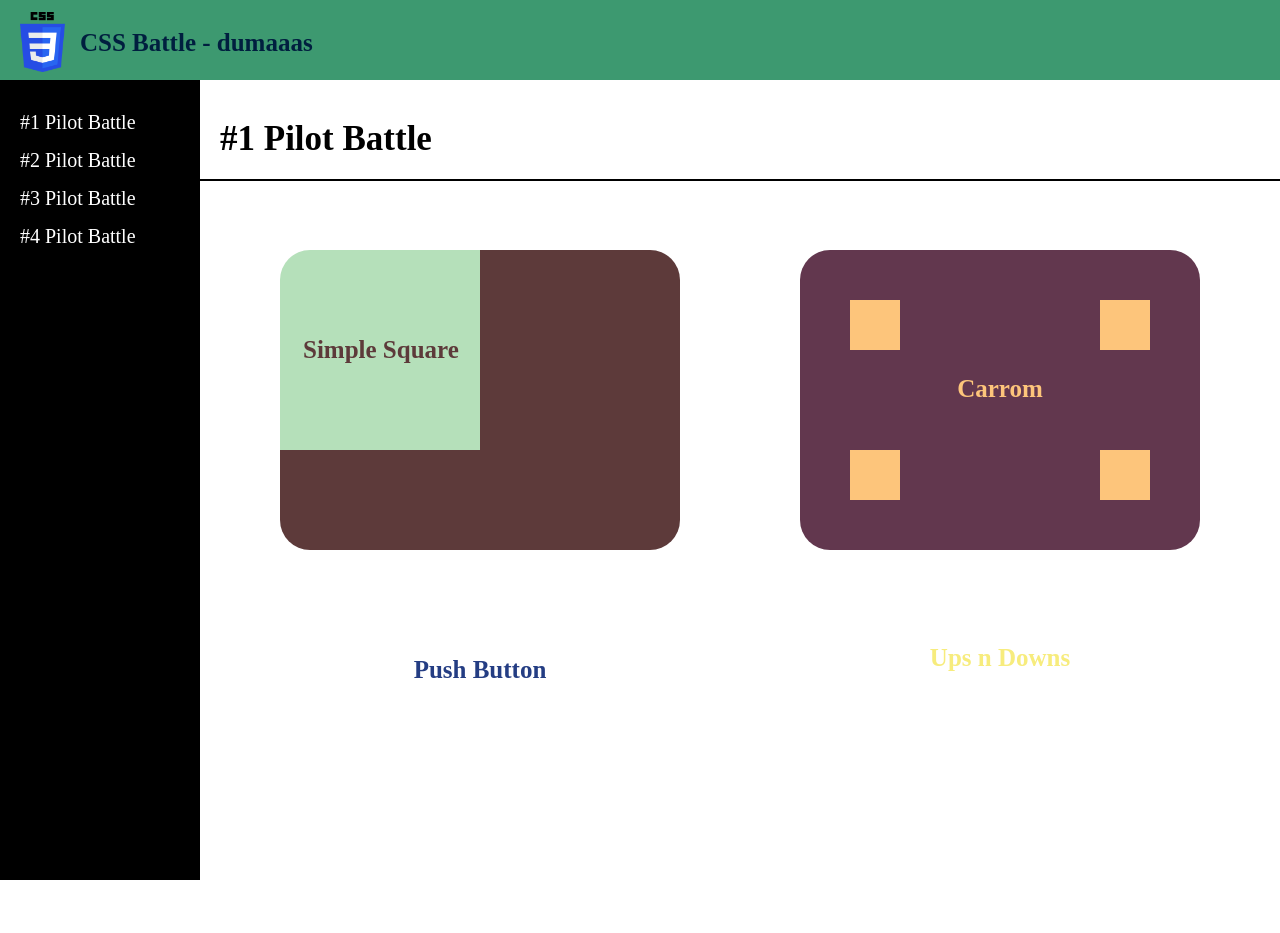
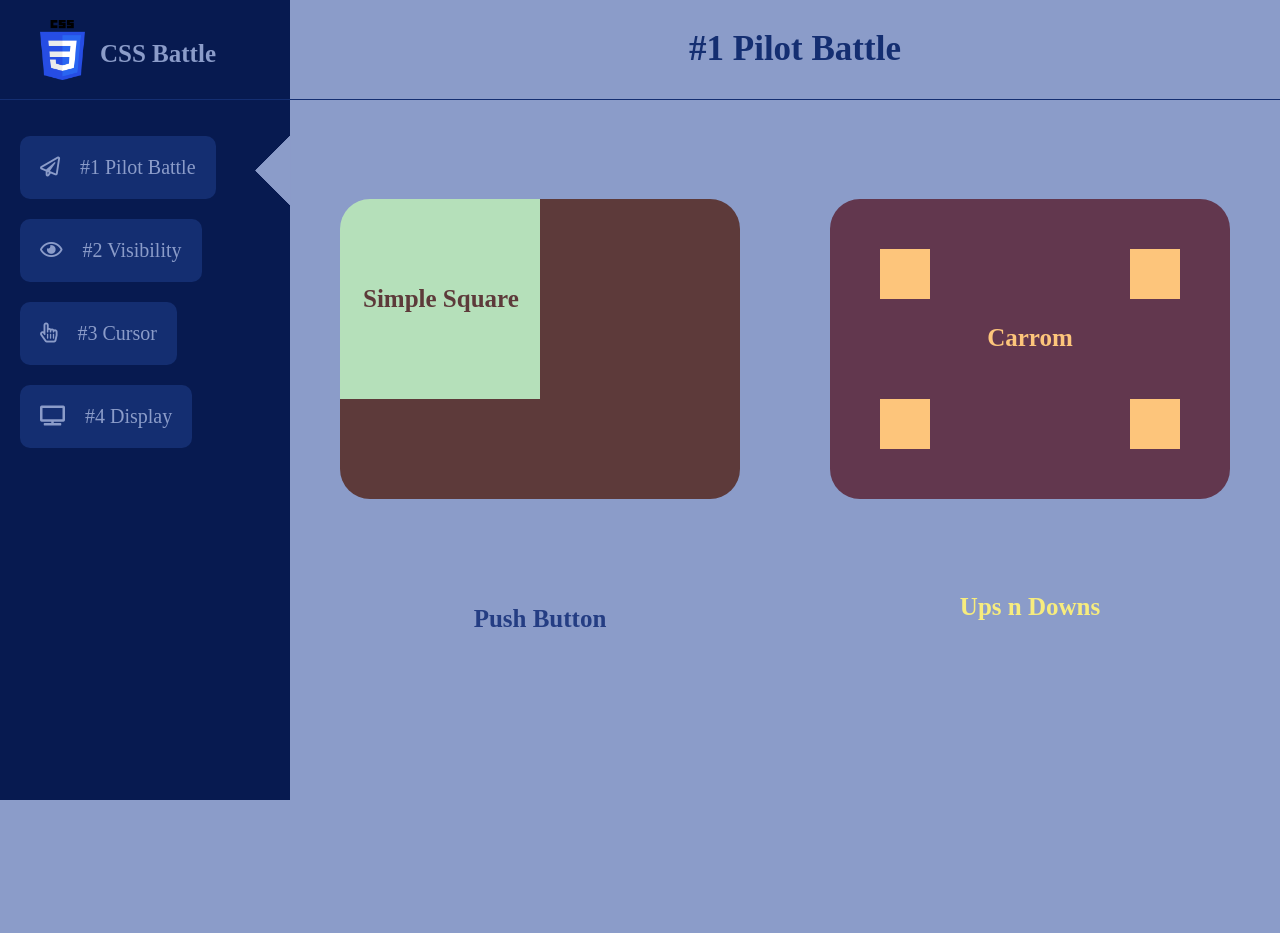
Before and after one commit to dumaaas/css-battle, a plain HTML site: page index.html in a window 1280 px wide. Shown: the top 933 px of the page. Drawn offline with Linux system fonts and the light colour scheme.

Commit message:
Styled aside

```diff
--- a/index.html
+++ b/index.html
@@ -6,31 +6,44 @@
     <meta http-equiv="X-UA-Compatible" content="IE=edge">
     <meta name="viewport" content="width=device-width, initial-scale=1.0">
     <title>CSS Battle</title>
+    <link rel="stylesheet" href="https://cdnjs.cloudflare.com/ajax/libs/font-awesome/5.15.3/css/all.min.css"
+        integrity="sha512-iBBXm8fW90+nuLcSKlbmrPcLa0OT92xO1BIsZ+ywDWZCvqsWgccV3gFoRBv0z+8dLJgyAHIhR35VZc2oM/gI1w=="
+        crossorigin="anonymous" />
 </head>
 
 <body>
-    <header>
-        <div class="header-left">
-            <img class="logo-img" width="45px" height="60px" src="img/logo.png" alt="">
-            <p class="logo-text">
-                CSS Battle - dumaaas
-            </p>
-        </div>
-    </header>
     <main>
         <aside>
+            <div class="header-left">
+                <img class="logo-img" width="45px" height="60px" src="img/logo.png" alt="">
+                <p class="logo-text">
+                    CSS Battle
+                </p>
+            </div>
             <ul>
                 <li>
-                    #1 Pilot Battle
+                    <i class="far fa-paper-plane"></i>
+                    <span>
+                        #1 Pilot Battle
+                    </span>
                 </li>
                 <li>
-                    #2 Pilot Battle
+                    <i class="far fa-eye"></i>
+                    <span>
+                        #2 Visibility
+                    </span>
                 </li>
                 <li>
-                    #3 Pilot Battle
+                    <i class="far fa-hand-pointer"></i>
+                    <span>
+                        #3 Cursor
+                    </span>
                 </li>
                 <li>
-                    #4 Pilot Battle
+                    <i class="fas fa-tv"></i>
+                    <span>
+                        #4 Display
+                    </span>
                 </li>
             </ul>
         </aside>
@@ -74,6 +87,8 @@
 <style>
     body {
         margin: 0;
+        background: #8B9CC9;
+
     }
 
     p {
@@ -82,18 +97,31 @@
 
     ul {
         padding: 0;
+        list-style: none;
     }
 
     li {
         padding-left: 20px;
         padding-top: 15px;
-        color: white;
+        color: #8B9CC9;
         font-size: 20px;
+        margin-left: 20px;
+        margin-top: 20px;
+        background: #142E71;
+        display: inline-block;
+        padding: 20px;
+        border-radius: 10px;
+    }
+
+    li>span {
+        margin-left: 15px;
     }
 
     header {
         height: 80px;
-        background: #3D9970;
+        background: #222D33;
+        position: fixed;
+        width: 100%;
     }
 
     a {
@@ -103,46 +131,62 @@
     }
 
     aside {
-        width: 200px;
-        background: black;
-        height: 100vh;
+        width: 290px;
+        background: #071A50;
+        height: 100%;
         position: fixed;
     }
 
     main {
         display: flex;
         flex-direction: row;
+        position: relative;
     }
 
     section {
-        padding-top: 10px;
-        padding-left: 200px;
+        padding-left: 290px;
         width: 100%;
+        background: #8B9CC9;
     }
+
+    li::before {
+        content: '';
+        position: absolute;
+        left: 238px;
+        top: 153px;
+        width: 0;
+        height: 0;
+        border-left: 35px solid transparent;
+        border-right: 35px solid transparent;
+        border-top: 35px solid #8B9CC9;
+        transform: rotate(90deg);
+    }
+
 
     section>h1 {
         font-size: 35px;
-        border-bottom: 2px solid black;
+        border-bottom: 1px solid #142E71;
         padding-left: 20px;
-        padding-bottom: 20px;
+        padding-bottom: 30px;
+        color: #142E71;
+        text-align: center;
     }
 
     .header-left {
         display: flex;
         flex-direction: row;
-    }
-
-    .logo-img {
-        padding-left: 20px;
-        padding-top: 12px;
+        padding-top: 20px;
+        padding-left: 40px;
+        padding-bottom: 19px;
+        border-bottom: 1px solid #142E71;
     }
 
     .logo-text {
-        padding-top: 29px;
+        padding-top: 20px;
         padding-left: 15px;
         font-size: 25px;
         font-weight: 700;
-        color: #001f3f;
+        color: #8B9CC9;
     }
 
     .content {
@@ -151,7 +195,7 @@
         flex-direction: row;
         flex-wrap: wrap;
         justify-content: space-evenly;
-
+        padding-top: 30px;
     }
 
     .first {
@@ -179,37 +223,45 @@
     .third {
         background-image: url("1_pilot-battle/push-button/pushbutton.png");
     }
+
     .third>a {
         color: #243D83;
         text-align: center;
         margin-top: -8%;
         font-weight: 600;
     }
+
     .fourth {
         background-image: url("1_pilot-battle/ups-n-downs/upsndowns.png");
     }
+
     .fourth>a {
         color: #F7EC7D;
         text-align: center;
         margin-top: -12%;
         font-weight: 600;
     }
+
     .fifth {
         background-image: url("1_pilot-battle/acid-rain/acidrain.png");
     }
+
     .fifth>a {
         color: #998235;
         font-weight: 600;
     }
+
     .sixth {
         background-image: url("1_pilot-battle/missing-slice/missingslice.png");
     }
+
     .sixth>a {
         color: #F7F3D7;
         font-weight: 600;
         margin-top: 45%;
         margin-left: 55%;
     }
+
     .card {
         padding: 50px;
         border-radius: 30px;
```
